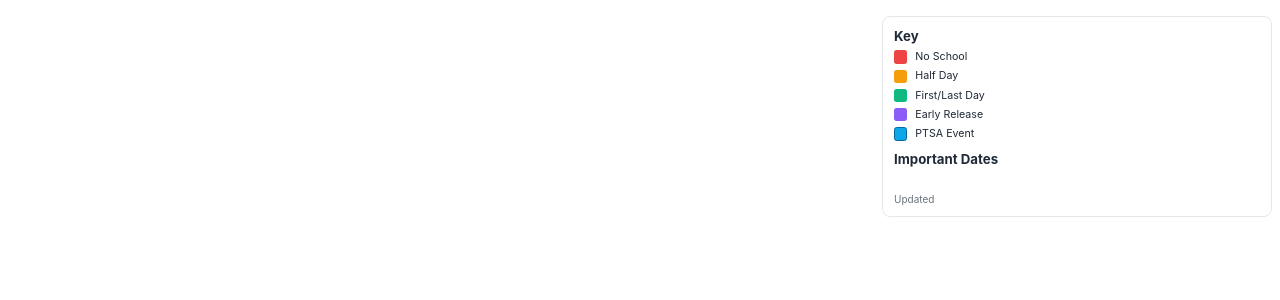
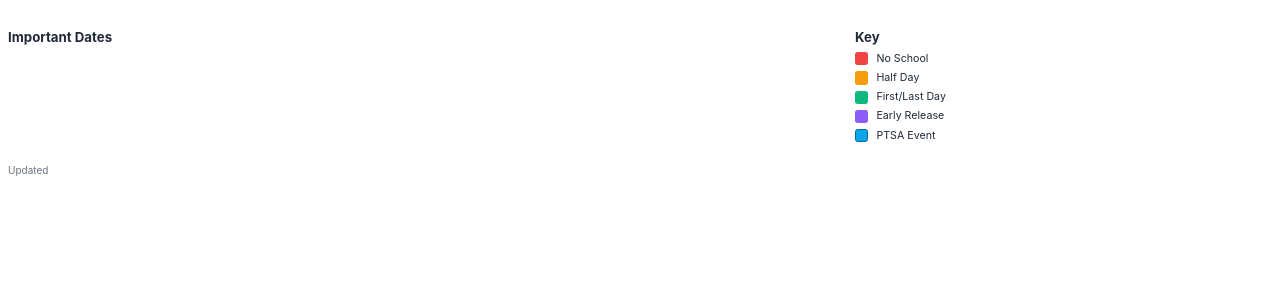
Before and after one commit to allisonwhilden/PTSA-onepager-calendar-generator, a Python web app: template templates/calendar.html in a window 1280 px wide. Shown: the top 300 px of the page. Run offline with Jinja, Linux system fonts and the light colour scheme; the template is opened without the code that fills it, so the values that code supplies are empty.

Commit message:
Move Important Dates + Key below months; use 4x3 full-width months grid; update styles accordingly

```diff
--- a/styles/calendar.css
+++ b/styles/calendar.css
@@ -37,14 +37,9 @@ html, body {
 }
 .subtle { color: var(--muted); }
 
-/* Use flex instead of CSS Grid for WeasyPrint compatibility */
-.layout {
-  display: flex;
-  gap: 10pt;
-  align-items: stretch;
-}
-.year-grid { /* left column */
-  flex: 2.35 1 0;
+/* Column layout: months block then below section */
+.layout-col { display: flex; flex-direction: column; gap: 10pt; }
+.year-grid.full-width {
   display: flex;
   flex-wrap: wrap;
   gap: var(--gap);
@@ -53,8 +48,8 @@ html, body {
   border: 1pt solid #e5e7eb;
   border-radius: var(--radius);
   padding: 6pt;
-  /* three columns with two gaps in each row */
-  width: calc((100% - (2 * var(--gap))) / 3);
+  /* four columns with three gaps in each row */
+  width: calc((100% - (3 * var(--gap))) / 4);
   break-inside: avoid;
 }
 .month header {
@@ -98,16 +93,8 @@ html, body {
 .day.mark-ptsa_event { outline: 1pt solid var(--ptsa); }
 
 /* Right: Important Dates + Legend */
-.sidebar {
-  flex: 1 1 0;
-  border: 1pt solid #e5e7eb;
-  border-radius: var(--radius);
-  padding: 8pt;
-  display: flex;
-  flex-direction: column;
-  gap: 8pt;
-  break-inside: avoid;
-}
+.below { display: grid; grid-template-columns: 2fr 1fr; gap: 10pt; }
+.sidebar { display: none; }
 .legend h3, .important h3 { margin: 0 0 4pt 0; }
 .legend ul {
   list-style: none;
--- a/templates/calendar.html
+++ b/templates/calendar.html
@@ -5,8 +5,8 @@
   <div class="subtle">{{ header.subtitle }}</div>
 </div>
 
-<div class="layout">
-  <section class="year-grid">
+<div class="layout-col">
+  <section class="year-grid full-width">
     {% for m in months %}
     <article class="month">
       <header>
@@ -37,7 +37,15 @@
     {% endfor %}
   </section>
 
-  <aside class="sidebar">
+  <section class="below">
+    <section class="important">
+      <h3>Important Dates</h3>
+      <ul>
+        {% for e in important %}
+          <li><strong>{{ e.when }}</strong> — {{ e.label }}{% if e.notes %} <span class="subtle">({{ e.notes }})</span>{% endif %}</li>
+        {% endfor %}
+      </ul>
+    </section>
     <section class="legend">
       <h3>Key</h3>
       <ul>
@@ -48,18 +56,11 @@
         <li><span class="chip ptsa_event"></span> PTSA Event</li>
       </ul>
     </section>
-    <section class="important">
-      <h3>Important Dates</h3>
-      <ul>
-        {% for e in important %}
-          <li><strong>{{ e.when }}</strong> — {{ e.label }}{% if e.notes %} <span class="subtle">({{ e.notes }})</span>{% endif %}</li>
-        {% endfor %}
-      </ul>
-    </section>
-    <div class="footer">
-      <div>Updated {{ meta.generated_at }}</div>
-      <div>{{ meta.source_note }}</div>
-    </div>
-  </aside>
+  </section>
+
+  <div class="footer">
+    <div>Updated {{ meta.generated_at }}</div>
+    <div>{{ meta.source_note }}</div>
+  </div>
 </div>
 {% endblock %}
```
